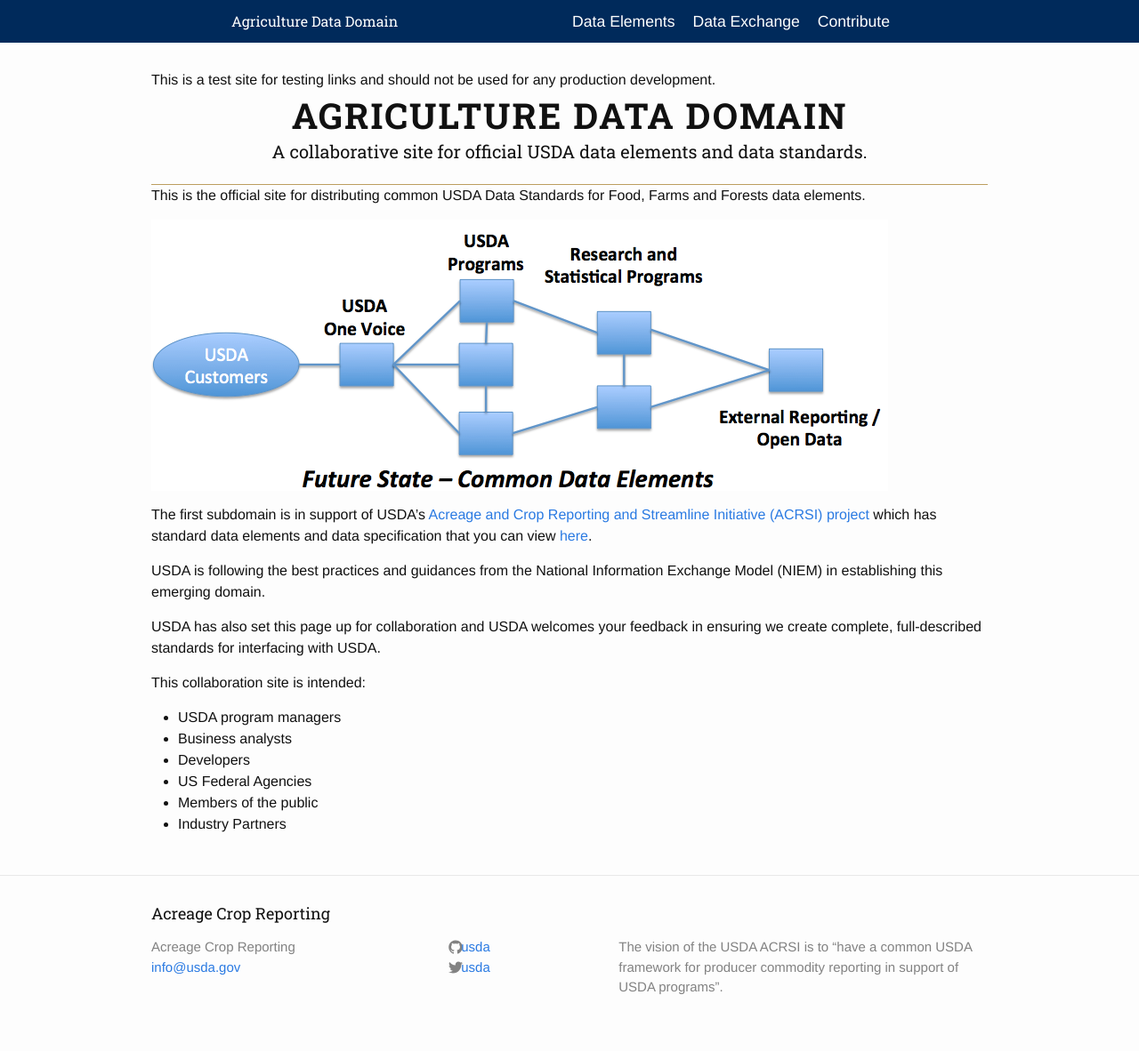
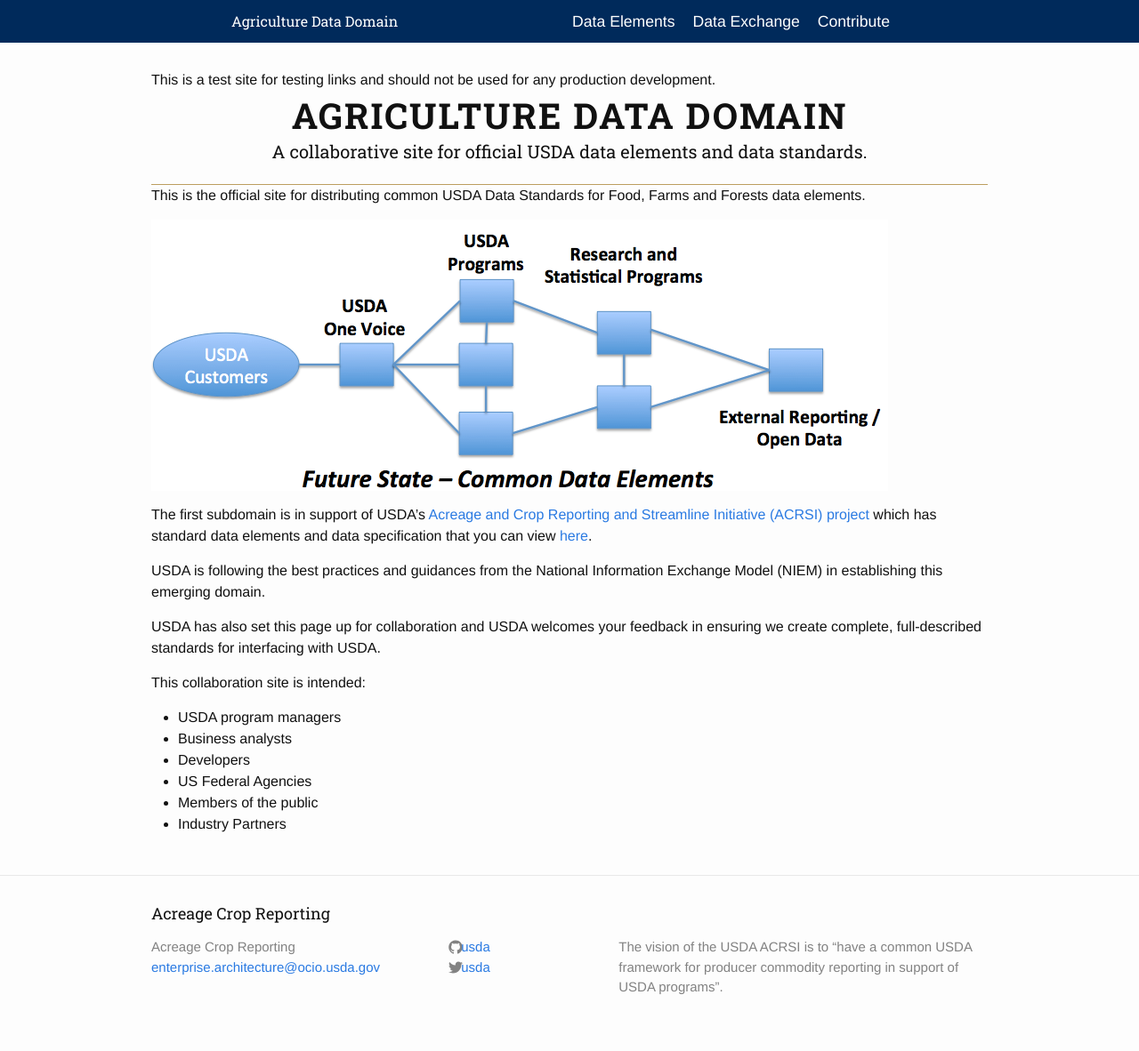
Before and after one commit to bbrotsos/data-standards, a Jekyll site: the page built from index.md, in a window 1280 px wide. Shown: the whole page at 89% size. Built offline with Jekyll 4.4.1, drawn with Linux system fonts in a browser that asks for light colours.

Commit message:
Updated email address to working email

```diff
--- a/_config.yml
+++ b/_config.yml
@@ -1,7 +1,7 @@
 
 title: Acreage Crop Reporting
 desc: "Data Standards and Collaboration Space"
-email: info@usda.gov
+email: enterprise.architecture@ocio.usda.gov
 description: > # this means to ignore newlines until "baseurl:"
   The vision of the USDA ACRSI is to “have a common USDA framework for producer commodity reporting in support of USDA programs”.
 baseurl: "https://bbrotsos.github.io/data-standards"
```
